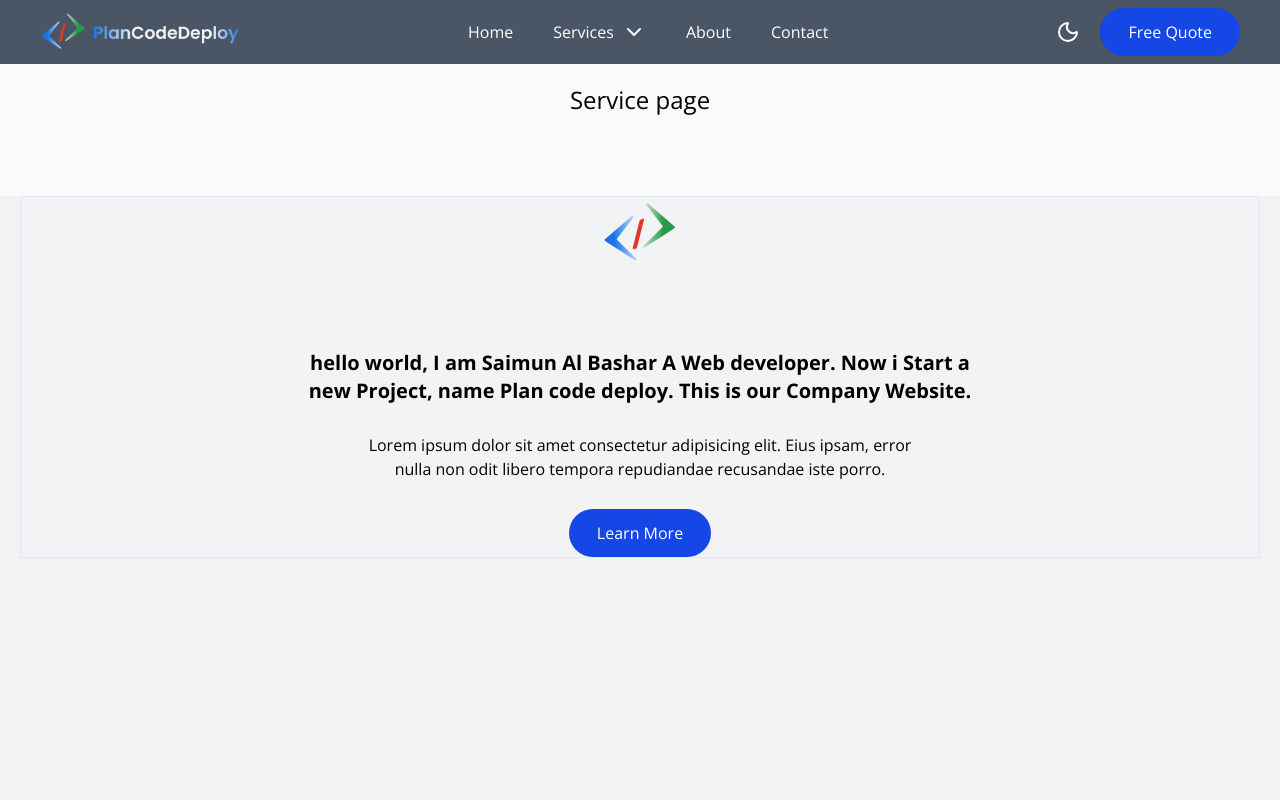
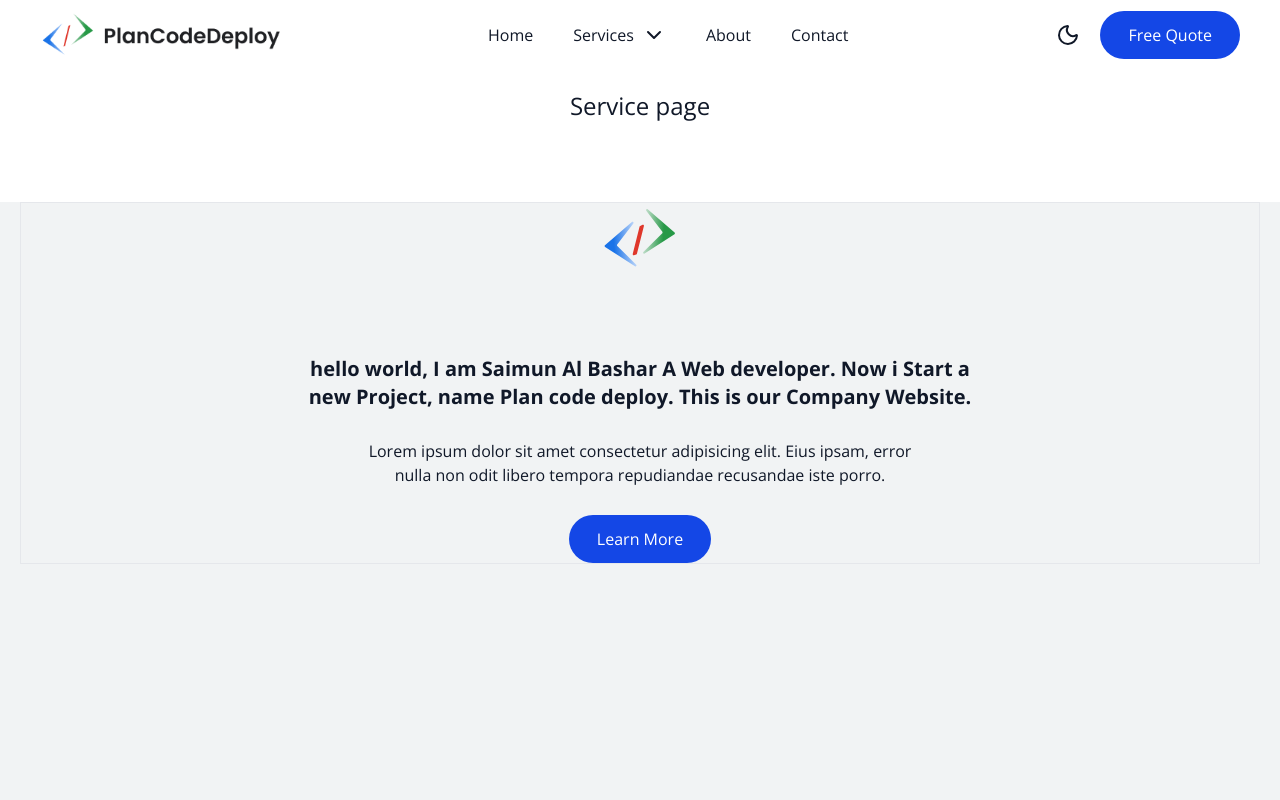
Before and after one commit to hasan-myoffice1/Plan_Code_Deploy, a React (Vite) app: page /services in a window 1280 px wide. Shown: the top 800 px of the page. Built offline with nearby package versions, Linux system fonts and the light colour scheme.

Commit message:
Dark and Light Mood Feature Added

```diff
--- /dev/null
+++ b/src/components/Logo.jsx
@@ -0,0 +1,30 @@
+import { useEffect, useState } from "react";
+import logo from '/logo.png'
+import logoL from '/logo_light_mood.png'
+
+
+const Logo = (p) => {
+
+    const [isDark, setIsDark] = useState(() => {
+        if (typeof document === 'undefined') return false;
+        return document.documentElement.classList.contains('dark');
+    });
+
+    useEffect(() => {
+        const root = document.documentElement;
+        const syncTheme = () => setIsDark(root.classList.contains('dark'));
+
+        syncTheme();
+
+        const observer = new MutationObserver(syncTheme);
+        observer.observe(root, { attributes: true, attributeFilter: ['class'] });
+
+        return () => observer.disconnect();
+    }, []);
+
+    return (
+      <img src={isDark ? logo : logoL} alt="plan code deploy logo" title='PCD Company Logo' className={p.data} />
+    );
+};
+
+export default Logo;
--- /dev/null
+++ b/src/components/ThemeToggle.jsx
@@ -0,0 +1,34 @@
+import { useEffect, useState } from 'react';
+import { Moon, SunMedium } from "lucide-react";
+
+
+export default function ThemeToggle() {
+  const [isDark, setIsDark] = useState(() => {
+    if (typeof window !== 'undefined') {
+      const saved = localStorage.getItem('theme');
+      if (saved) return saved === 'dark';
+      return window.matchMedia('(prefers-color-scheme: dark)').matches;
+    }
+    return false;
+  });
+
+  useEffect(() => {
+    const root = document.documentElement;
+    if (isDark) {
+      root.classList.add('dark');
+      localStorage.setItem('theme', 'dark');
+    } else {
+      root.classList.remove('dark');
+      localStorage.setItem('theme', 'light');
+    }
+  }, [isDark]);
+
+  return (
+    <button
+      onClick={() => setIsDark(!isDark)}
+      aria-label="Toggle Dark Mode"
+    >
+      {isDark ?  <SunMedium /> : <Moon />}
+    </button>
+  );
+}
--- a/src/containers/Header.jsx
+++ b/src/containers/Header.jsx
@@ -1,27 +1,31 @@
-import { Moon, Menu } from "lucide-react";
+
+import { Menu } from "lucide-react";
 import Nav from './../components/Nav';
-import logo from '/logo.png'
 import Button from './../components/Button';
+import ThemeToggle from './../components/ThemeToggle';
+import Logo from "../components/Logo";
+
+const Header = () => {
 
 
-const Header = () => {
-    const buttonInfo = {text:"Free Quote", link: "/contact", class:"bg-blue-700 text-white hidden lg:block"};
+    const buttonInfo = { text: "Free Quote", link: "/contact", class: "bg-blue-700 text-white hidden lg:block" };
+
     return (
-        <header className='bg-gray-600 text-white py-2'>
+        <header className=' py-2 transition-colors'>
             <div className='content-view hidden md:flex flex-wrap justify-between items-center mx-auto'>
-                <img src={logo} alt="plan code deploy logo" title='PCD Company Logo' className='max-w-50' />
-                <Nav/>
+                <Logo data={'max-w-60'}/>
+                <Nav />
                 <div className='flex gap-5 items-center'>
-                    <Moon />
-                    <Button data={buttonInfo}/>
+                    <ThemeToggle />
+                    <Button data={buttonInfo} />
                     <Menu className='md:hidden' />
                 </div>
             </div>
-            {/* For Mobile View */}
+            {/* For Mobile Screen */}
             <div className='content-view md:hidden flex flex-wrap justify-between items-center mx-auto'>
-                <img src={logo} alt="plan code deploy logo" title='PCD Company Logo' className='max-w-40' />
+                <Logo data={'max-w-30'}/>
                 <div className='flex gap-5 items-center'>
-                    <Moon />
+                    <ThemeToggle />
                     <Menu />
                 </div>
             </div>
--- a/src/index.css
+++ b/src/index.css
@@ -1,5 +1,6 @@
 @import url('https://fonts.googleapis.com/css2?family=Open+Sans:ital,wght@0,300..800;1,300..800&display=swap');
 @import "tailwindcss";
+@custom-variant dark (&:where(.dark, .dark *));
 
 @theme inline {
   --font-primary: "Open Sans", sans-serif;
@@ -12,9 +13,11 @@
 }
 
 @layer {
-  *{@apply font-primary}
+  * { @apply font-primary; }
 
-  body{ @apply bg-day bg-gray-50 }
+  body {
+    @apply bg-day text-gray-900 transition-colors duration-300 dark:bg-night dark:text-gray-100;
+  }
 
-  .content-view {@apply max-w-area px-5}
+  .content-view { @apply max-w-area px-5; }
 }
```
Also changed, not shown: public/logo_light_mood.png (added).
